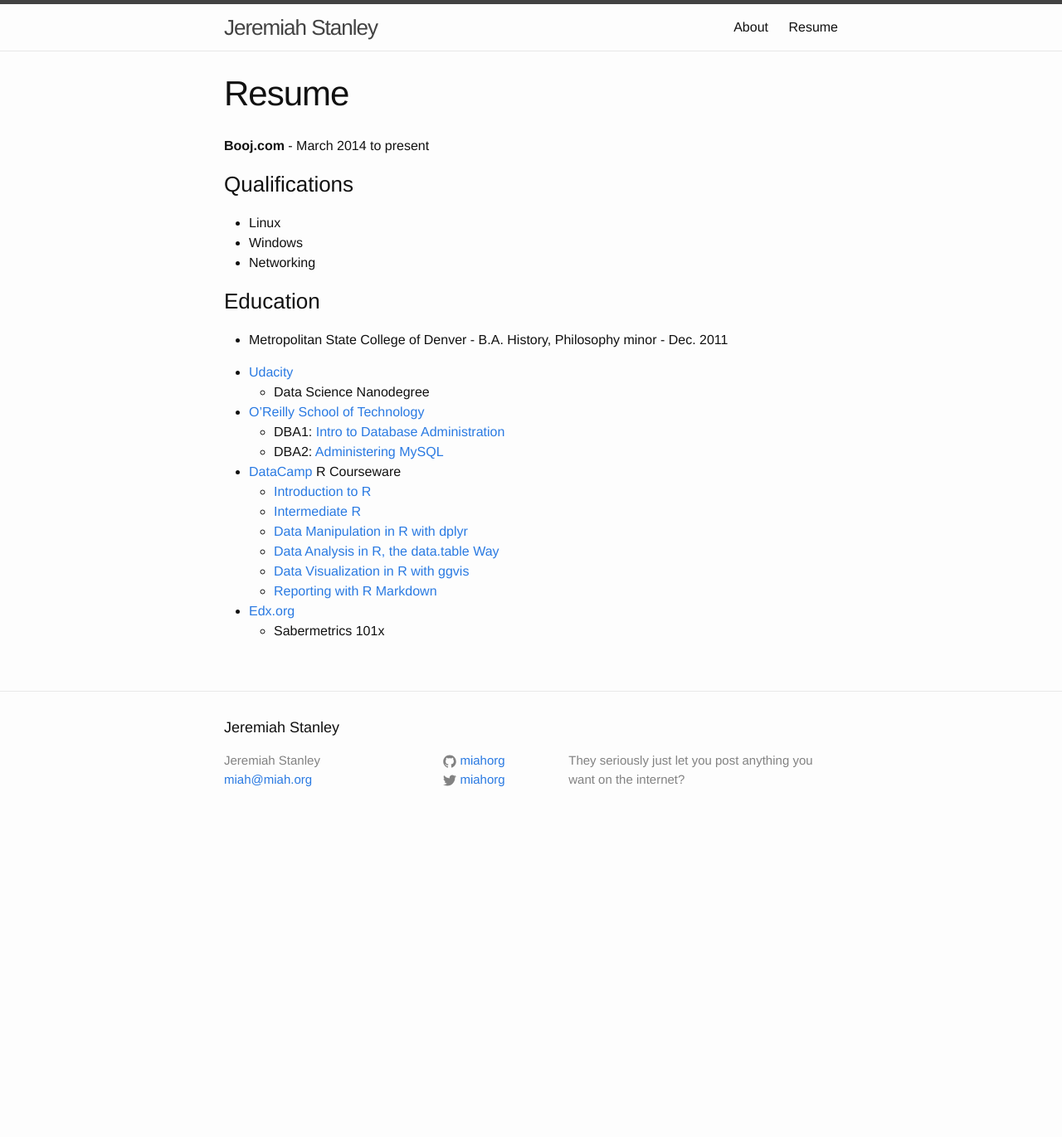
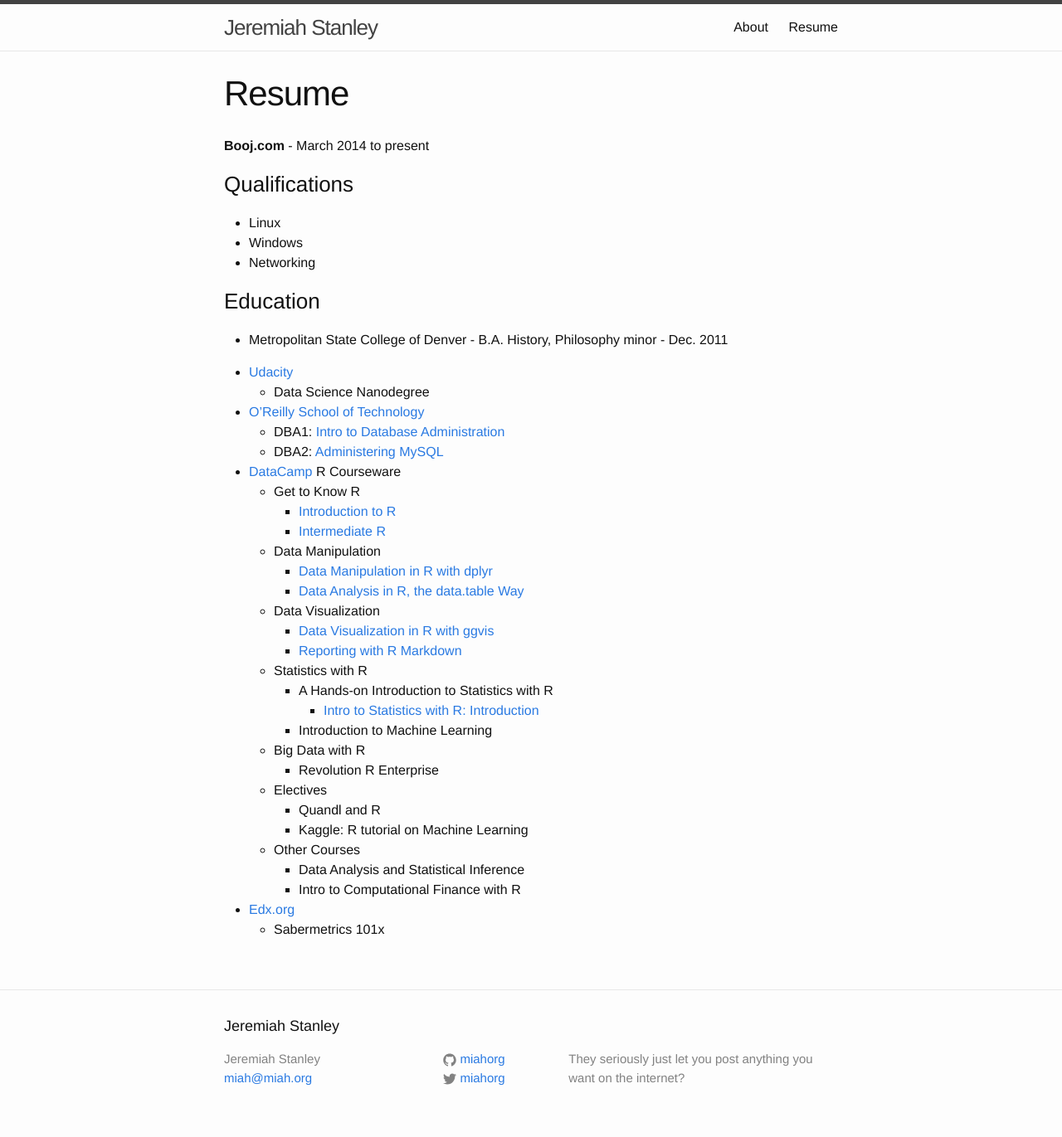
Before and after one commit to miahorg/miahorg.github.io, a Jekyll site: the page built from resume.md, in a window 1280 px wide. Shown: the whole page at 83% size. Built offline with Jekyll 4.4.1, drawn with Linux system fonts in a browser that asks for light colours; before the commit the page ends 1011 px from its top, so only the background shows below that.

Commit message:
Updated resume and added Intro to Stats with R

```diff
--- a/resume.md
+++ b/resume.md
@@ -19,11 +19,26 @@ permalink: /resume/
   * DBA1: [Intro to Database Administration](/ost/dba1introtodatabaseadministration.pdf)
   * DBA2: [Administering MySQL](/ost/dba2administeringmysql.pdf)
 * [DataCamp](https://www.datacamp.com/) R Courseware
-  * [Introduction to R](/mooc/introductiontor.pdf)
-  * [Intermediate R](/mooc/intermediater.pdf)
-  * [Data Manipulation in R with dplyr](/mooc/datamanipulationinrwithdiplyr.pdf)
-  * [Data Analysis in R, the data.table Way](/mooc/dataanalysisinrthedatatableway.pdf)
-  * [Data Visualization in R with ggvis](/mooc/datavisualizationinrwithggvis.pdf)
-  * [Reporting with R Markdown](/mooc/reportingwithrmarkdown.pdf)
+  * Get to Know R
+    * [Introduction to R](/mooc/introductiontor.pdf)
+    * [Intermediate R](/mooc/intermediater.pdf)
+  * Data Manipulation
+    * [Data Manipulation in R with dplyr](/mooc/datamanipulationinrwithdiplyr.pdf)
+    * [Data Analysis in R, the data.table Way](/mooc/dataanalysisinrthedatatableway.pdf)
+  * Data Visualization
+    * [Data Visualization in R with ggvis](/mooc/datavisualizationinrwithggvis.pdf)
+    * [Reporting with R Markdown](/mooc/reportingwithrmarkdown.pdf)
+  * Statistics with R
+    * A Hands-on Introduction to Statistics with R
+      * [Intro to Statistics with R: Introduction](/mooc/introtostatisticswithrintroduction.pdf)
+    * Introduction to Machine Learning
+  * Big Data with R
+    * Revolution R Enterprise
+  * Electives
+    * Quandl and R
+    * Kaggle: R tutorial on Machine Learning
+  * Other Courses
+    * Data Analysis and Statistical Inference
+    * Intro to Computational Finance with R
 * [Edx.org](https://www.edx.org/)
   * Sabermetrics 101x
```
Also changed, not shown: 1 other file.
